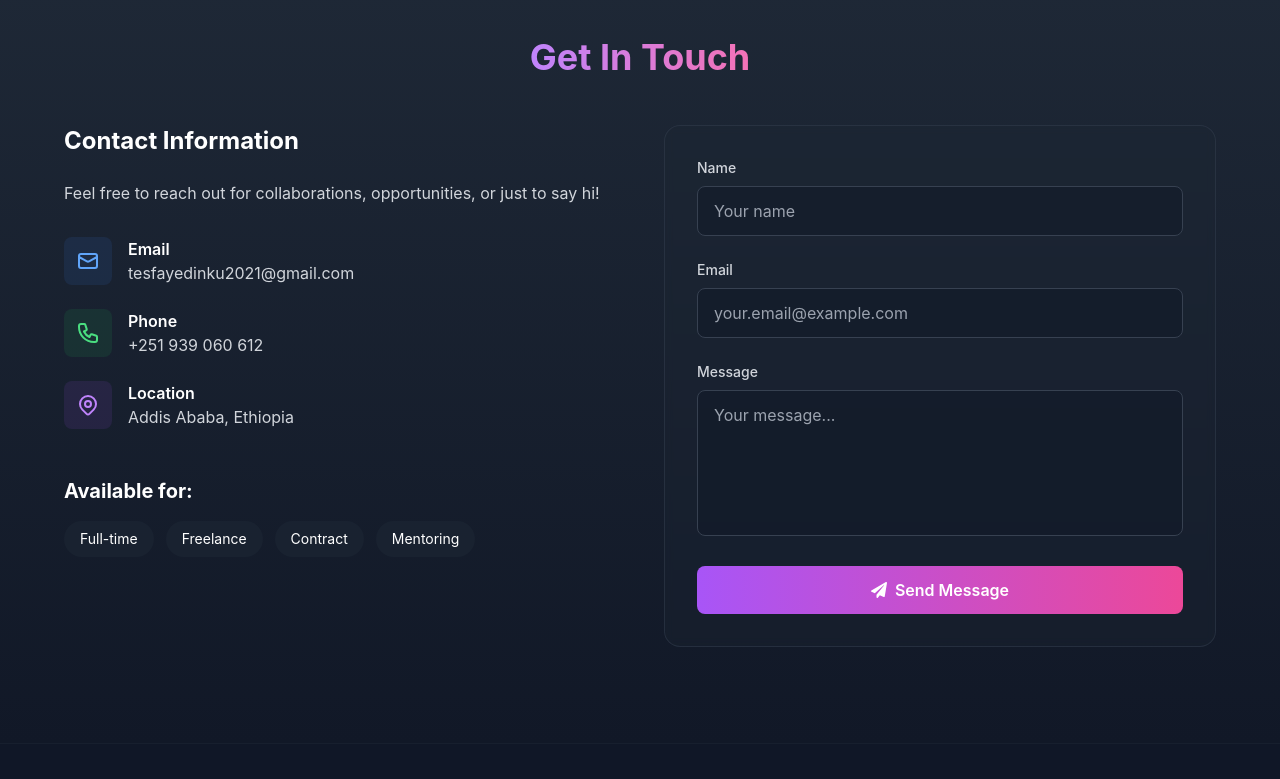
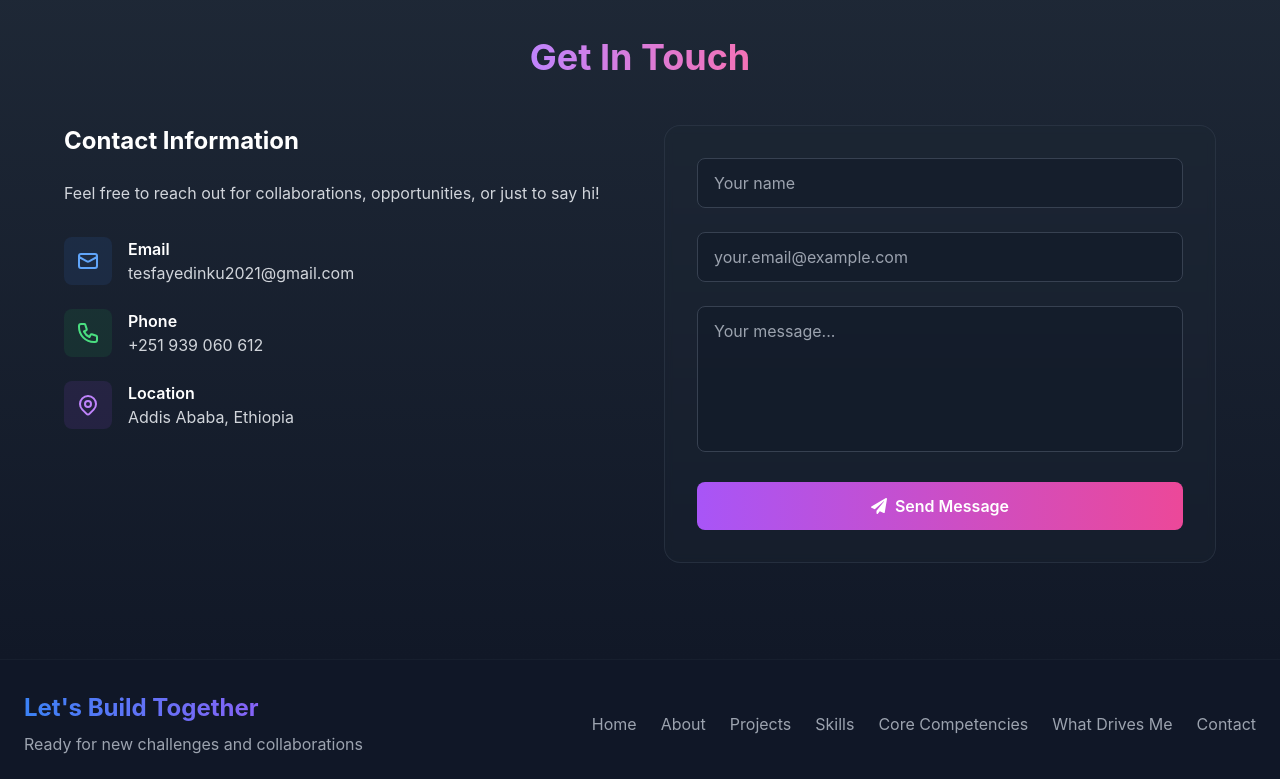
Before and after one commit to tesfZGitHub/myportfolio, a React (Vite) app: page / in a window 1280 px wide. Shown: the part 7360-8139 px from the top of the page. Built offline with nearby package versions, Linux system fonts and the light colour scheme.

Commit message:
Updating

```diff
--- a/package.json
+++ b/package.json
@@ -12,6 +12,7 @@
     "deploy": "gh-pages -d dist"
   },
   "dependencies": {
+    "@emailjs/browser": "^4.4.1",
     "aos": "^2.3.4",
     "react": "^18.2.0",
     "react-dom": "^18.2.0",
--- a/src/components/Contact.jsx
+++ b/src/components/Contact.jsx
@@ -1,27 +1,18 @@
-import { useState } from 'react';
+import { useState, useRef } from 'react';
+import emailjs from '@emailjs/browser';
 import { FaPaperPlane, FaCheckCircle } from 'react-icons/fa';
 
 const Contact = () => {
+  const formRef = useRef(null);
+
   const [formData, setFormData] = useState({
-    name: '',
-    email: '',
+    from_name: '',
+    from_email: '',
     message: ''
   });
+
   const [submitted, setSubmitted] = useState(false);
-
-  const handleSubmit = (e) => {
-    e.preventDefault();
-    // In a real app, you would send this to a backend
-    // For now, we'll just show success message
-    console.log('Form submitted:', formData);
-    setSubmitted(true);
-
-    // Reset form after 3 seconds
-    setTimeout(() => {
-      setSubmitted(false);
-      setFormData({ name: '', email: '', message: '' });
-    }, 3000);
-  };
+  const [loading, setLoading] = useState(false);
 
   const handleChange = (e) => {
     setFormData({
@@ -30,8 +21,42 @@ const Contact = () => {
     });
   };
 
+  const handleSubmit = (e) => {
+    e.preventDefault();
+    setLoading(true);
+
+    emailjs
+      .sendForm(
+        'service_ut617ax',   // 🔁 replace
+        'template_r77a58w',  // 🔁 replace
+        formRef.current,
+        'Lllp5_kZb-rP-aXcg'    // 🔁 replace
+      )
+      .then(() => {
+        setSubmitted(true);
+        setLoading(false);
+
+        setTimeout(() => {
+          setSubmitted(false);
+          setFormData({
+            from_name: '',
+            from_email: '',
+            message: ''
+          });
+        }, 3000);
+      })
+      .catch((error) => {
+        console.error('EmailJS error:', error);
+        setLoading(false);
+        alert('Failed to send message. Please try again.');
+      });
+  };
+
   return (
-    <section id="contact" className="py-16 md:py-24 bg-gradient-to-b from-gray-800 to-gray-900">
+    <section
+      id="contact"
+      className="py-16 md:py-24 bg-gradient-to-b from-gray-800 to-gray-900"
+    >
       <div className="container mx-auto px-6">
         <h2 className="text-3xl md:text-4xl font-bold text-center mb-12">
           <span className="bg-gradient-to-r from-purple-400 to-pink-400 bg-clip-text text-transparent">
@@ -40,7 +65,8 @@ const Contact = () => {
         </h2>
 
         <div className="grid lg:grid-cols-2 gap-12 max-w-6xl mx-auto">
-          {/* Contact Info */}
+
+          {/* CONTACT INFO */}
           <div>
             <h3 className="text-2xl font-bold mb-6">Contact Information</h3>
             <p className="text-gray-300 mb-8">
@@ -51,12 +77,16 @@ const Contact = () => {
               <div className="flex items-start gap-4">
                 <div className="p-3 bg-blue-500/10 rounded-lg">
                   <svg className="w-6 h-6 text-blue-400" fill="none" stroke="currentColor" viewBox="0 0 24 24">
-                    <path strokeLinecap="round" strokeLinejoin="round" strokeWidth={2} d="M3 8l7.89 4.26a2 2 0 002.22 0L21 8M5 19h14a2 2 0 002-2V7a2 2 0 00-2-2H5a2 2 0 00-2 2v10a2 2 0 002 2z" />
+                    <path strokeLinecap="round" strokeLinejoin="round" strokeWidth={2}
+                      d="M3 8l7.89 4.26a2 2 0 002.22 0L21 8M5 19h14a2 2 0 002-2V7a2 2 0 00-2-2H5a2 2 0 00-2 2v10a2 2 0 002 2z" />
                   </svg>
                 </div>
                 <div>
                   <h4 className="font-semibold">Email</h4>
-                  <a href="mailto:tesfayedinku2021@gmail.com" className="text-gray-300 hover:text-blue-400 transition">
+                  <a
+                    href="mailto:tesfayedinku2021@gmail.com"
+                    className="text-gray-300 hover:text-blue-400 transition"
+                  >
                     tesfayedinku2021@gmail.com
                   </a>
                 </div>
@@ -65,12 +95,16 @@ const Contact = () => {
               <div className="flex items-start gap-4">
                 <div className="p-3 bg-green-500/10 rounded-lg">
                   <svg className="w-6 h-6 text-green-400" fill="none" stroke="currentColor" viewBox="0 0 24 24">
-                    <path strokeLinecap="round" strokeLinejoin="round" strokeWidth={2} d="M3 5a2 2 0 012-2h3.28a1 1 0 01.948.684l1.498 4.493a1 1 0 01-.502 1.21l-2.257 1.13a11.042 11.042 0 005.516 5.516l1.13-2.257a1 1 0 011.21-.502l4.493 1.498a1 1 0 01.684.949V19a2 2 0 01-2 2h-1C9.716 21 3 14.284 3 6V5z" />
+                    <path strokeLinecap="round" strokeLinejoin="round" strokeWidth={2}
+                      d="M3 5a2 2 0 012-2h3.28a1 1 0 01.948.684l1.498 4.493a1 1 0 01-.502 1.21l-2.257 1.13a11.042 11.042 0 005.516 5.516l1.13-2.257a1 1 0 011.21-.502l4.493 1.498a1 1 0 01.684.949V19a2 2 0 01-2 2h-1C9.716 21 3 14.284 3 6V5z" />
                   </svg>
                 </div>
                 <div>
                   <h4 className="font-semibold">Phone</h4>
-                  <a href="tel:+251939060612" className="text-gray-300 hover:text-green-400 transition">
+                  <a
+                    href="tel:+251939060612"
+                    className="text-gray-300 hover:text-green-400 transition"
+                  >
                     +251 939 060 612
                   </a>
                 </div>
@@ -79,8 +113,10 @@ const Contact = () => {
               <div className="flex items-start gap-4">
                 <div className="p-3 bg-purple-500/10 rounded-lg">
                   <svg className="w-6 h-6 text-purple-400" fill="none" stroke="currentColor" viewBox="0 0 24 24">
-                    <path strokeLinecap="round" strokeLinejoin="round" strokeWidth={2} d="M17.657 16.657L13.414 20.9a1.998 1.998 0 01-2.827 0l-4.244-4.243a8 8 0 1111.314 0z" />
-                    <path strokeLinecap="round" strokeLinejoin="round" strokeWidth={2} d="M15 11a3 3 0 11-6 0 3 3 0 016 0z" />
+                    <path strokeLinecap="round" strokeLinejoin="round" strokeWidth={2}
+                      d="M17.657 16.657L13.414 20.9a1.998 1.998 0 01-2.827 0l-4.244-4.243a8 8 0 1111.314 0z" />
+                    <path strokeLinecap="round" strokeLinejoin="round" strokeWidth={2}
+                      d="M15 11a3 3 0 11-6 0 3 3 0 016 0z" />
                   </svg>
                 </div>
                 <div>
@@ -89,80 +125,62 @@ const Contact = () => {
                 </div>
               </div>
             </div>
-
-            <div className="mt-12">
-              <h4 className="text-xl font-bold mb-4">Available for:</h4>
-              <div className="flex flex-wrap gap-3">
-                {['Full-time', 'Freelance', 'Contract', 'Mentoring'].map((type) => (
-                  <span key={type} className="px-4 py-2 bg-gray-800/50 rounded-full text-sm">
-                    {type}
-                  </span>
-                ))}
-              </div>
-            </div>
           </div>
 
-          {/* Contact Form */}
+          {/* CONTACT FORM */}
           <div>
             {submitted ? (
               <div className="bg-green-500/10 border border-green-500/20 rounded-2xl p-8 text-center">
                 <FaCheckCircle className="text-green-400 text-5xl mx-auto mb-4" />
                 <h3 className="text-2xl font-bold mb-2">Message Sent!</h3>
-                <p className="text-gray-300">Thank you for your message. I'll get back to you soon!</p>
+                <p className="text-gray-300">
+                  Thank you for your message. I'll get back to you soon!
+                </p>
               </div>
             ) : (
-              <form onSubmit={handleSubmit} className="space-y-6 bg-gray-800/30 backdrop-blur-sm p-8 rounded-2xl border border-gray-700/50">
-                <div>
-                  <label className="block text-sm font-medium text-gray-300 mb-2">
-                    Name
-                  </label>
+              <form
+                ref={formRef}
+                onSubmit={handleSubmit}
+                className="space-y-6 bg-gray-800/30 backdrop-blur-sm p-8 rounded-2xl border border-gray-700/50"
+              >
                 <input
                   type="text"
-                    name="name"
-                    value={formData.name}
+                  name="from_name"
+                  value={formData.from_name}
                   onChange={handleChange}
                   required
-                    className="w-full px-4 py-3 bg-gray-900/50 border border-gray-700 rounded-lg focus:ring-2 focus:ring-blue-500 focus:border-transparent outline-none transition"
                   placeholder="Your name"
+                  className="w-full px-4 py-3 bg-gray-900/50 border border-gray-700 rounded-lg"
                 />
-                </div>
 
-                <div>
-                  <label className="block text-sm font-medium text-gray-300 mb-2">
-                    Email
-                  </label>
                 <input
                   type="email"
-                    name="email"
-                    value={formData.email}
+                  name="from_email"
+                  value={formData.from_email}
                   onChange={handleChange}
                   required
-                    className="w-full px-4 py-3 bg-gray-900/50 border border-gray-700 rounded-lg focus:ring-2 focus:ring-blue-500 focus:border-transparent outline-none transition"
                   placeholder="your.email@example.com"
+                  className="w-full px-4 py-3 bg-gray-900/50 border border-gray-700 rounded-lg"
                 />
-                </div>
 
-                <div>
-                  <label className="block text-sm font-medium text-gray-300 mb-2">
-                    Message
-                  </label>
                 <textarea
                   name="message"
+                  rows="5"
                   value={formData.message}
                   onChange={handleChange}
                   required
-                    rows="5"
-                    className="w-full px-4 py-3 bg-gray-900/50 border border-gray-700 rounded-lg focus:ring-2 focus:ring-blue-500 focus:border-transparent outline-none transition resize-none"
                   placeholder="Your message..."
+                  className="w-full px-4 py-3 bg-gray-900/50 border border-gray-700 rounded-lg resize-none"
                 />
-                </div>
 
                 <button
                   type="submit"
-                  className="w-full inline-flex items-center justify-center gap-2 px-8 py-3 bg-gradient-to-r from-purple-500 to-pink-500 text-white rounded-lg font-semibold hover:shadow-xl hover:shadow-purple-500/20 transition-all duration-300"
+                  disabled={loading}
+                  className="w-full flex items-center justify-center gap-2 px-8 py-3 bg-gradient-to-r from-purple-500 to-pink-500 text-white rounded-lg font-semibold"
                 >
-                  <FaPaperPlane />
-                  Send Message
+                  {loading ? 'Sending...' : <>
+                    <FaPaperPlane /> Send Message
+                  </>}
                 </button>
               </form>
             )}
```
Also changed, not shown: 1 other file (tests, documents, lock files or other folders). Lines whose indentation alone changed are shown as unchanged.
